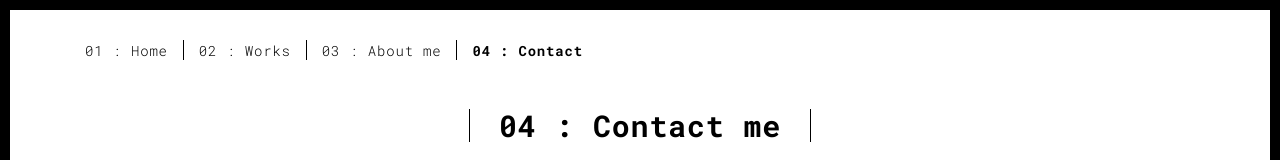
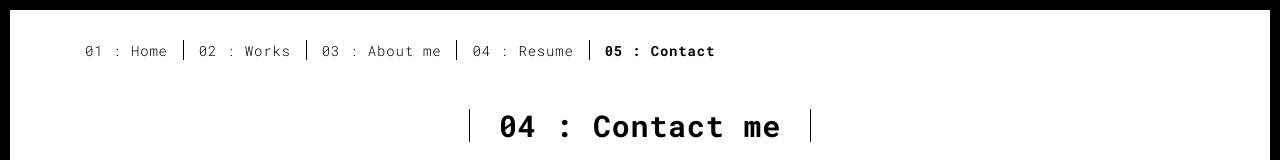
Before and after one commit to AbdussamadYisau/abdussamadyisau.github.io, a plain HTML site: page contact.html in a window 1280 px wide. Shown: the top 160 px of the page. Drawn offline with Linux system fonts and the light colour scheme.

Commit message:
Added resume

```diff
--- a/contact.html
+++ b/contact.html
@@ -17,7 +17,8 @@
 
   <title>Contacts</title>
 
-<link href="./main.3f6952e4.css" rel="stylesheet"></head>
+  <link href="./main.3f6952e4.css" rel="stylesheet">
+</head>
 
 <body class="">
 <div id="site-border-left"></div>
@@ -40,7 +41,8 @@
           <li><a href="./index.html" title="">01 : Home</a></li>
           <li><a href="./works.html" title="">02 : Works</a></li>
           <li><a href="./about.html" title="">03 : About me</a></li>
-          <li><a href="./contact.html" title="">04 : Contact</a></li>
+          <li><a href="https://drive.google.com/file/d/1Ewat34K_9pc7f97-dAvKmpWFRbAedTq4/view?usp=sharing" target="_blank" title="">04 : Resume </a></li>
+          <li><a href="./contact.html" title="">05 : Contact</a></li>
         </ul>
 
 
```
Also changed, not shown: about.html (+4 -3 lines), index.html (+4 -3 lines), works.html (+4 -3 lines).
